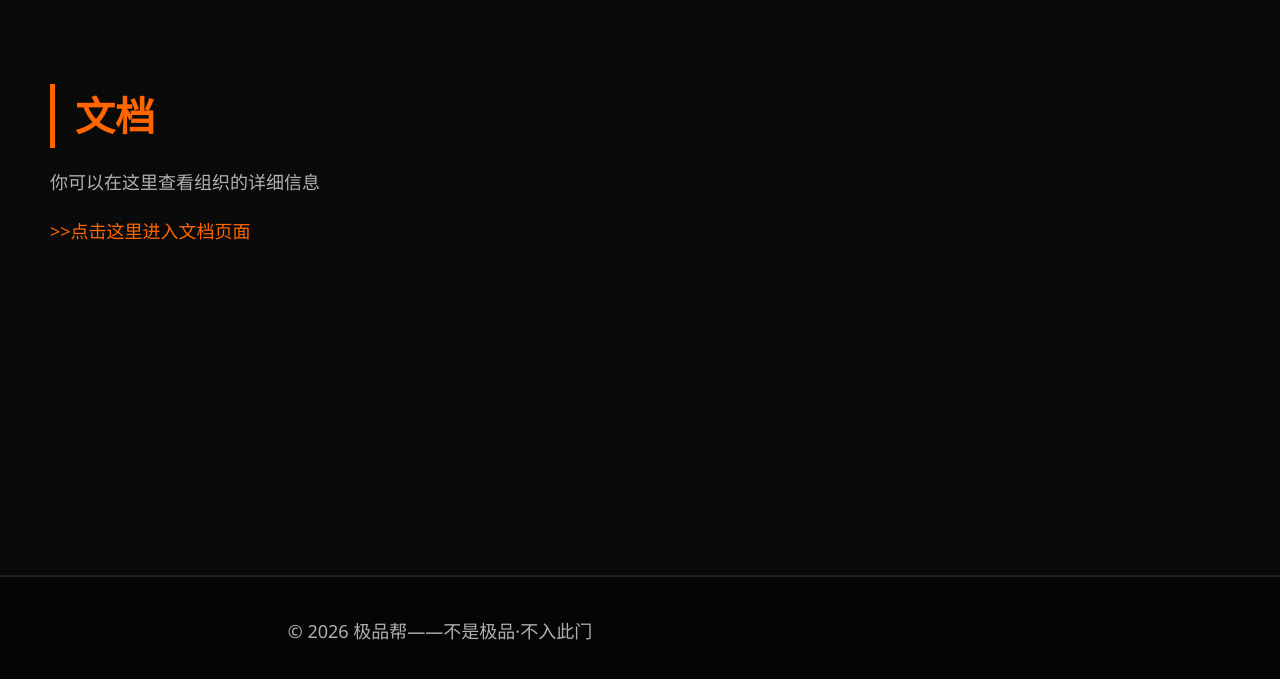
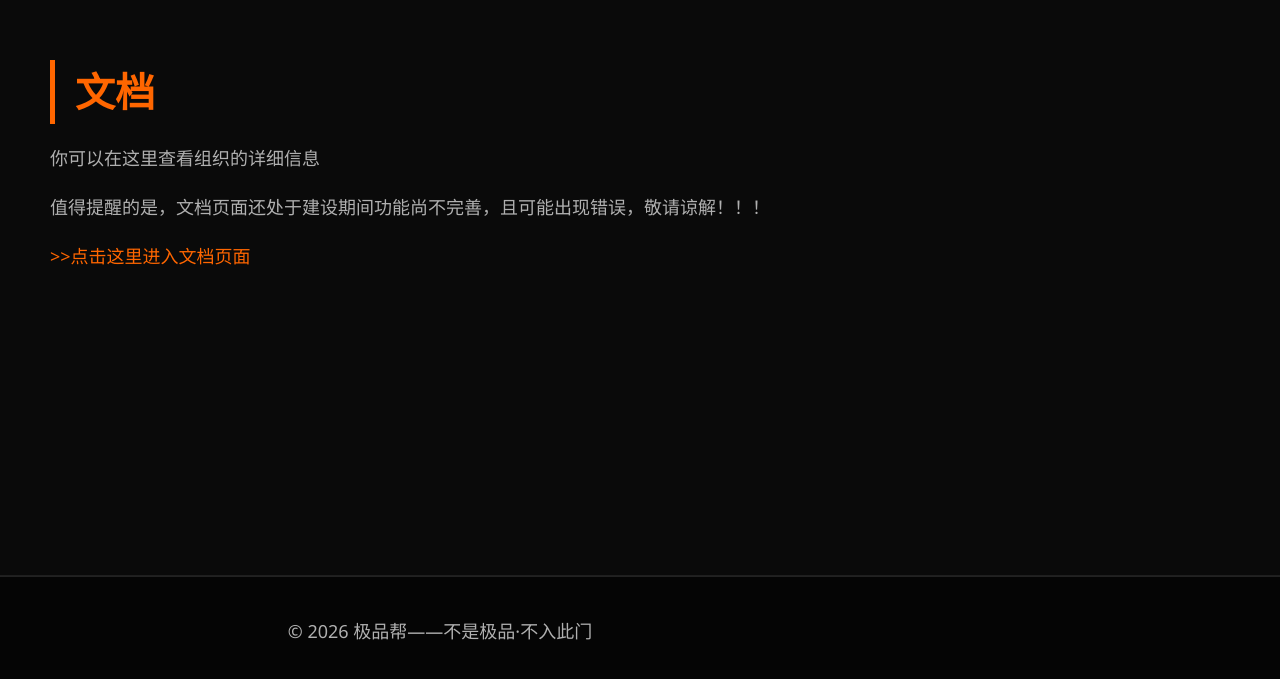
Before and after one commit to Aaronddl/JiPinBang, a plain HTML site: page index.html in a window 1280 px wide. Shown: the part 3903-4582 px from the top of the page. Drawn offline with Linux system fonts and the light colour scheme; animation ran at ten frames a second.

Commit message:
Update index.html

```diff
--- a/index.html
+++ b/index.html
@@ -348,6 +348,7 @@
         <section id="docs">
             <h2 class="reveal">文档</h2>
             <p class="reveal">你可以在这里查看组织的详细信息</p >
+            <p class="reveal">值得提醒的是，文档页面还处于建设期间功能尚不完善，且可能出现错误，敬请谅解！！！</p >
             <p class="reveal"><a href="https://aaronddl.github.io/JiPinBangDocs/">>>点击这里进入文档页面</a ></p >
         </section>
     </main>
```
